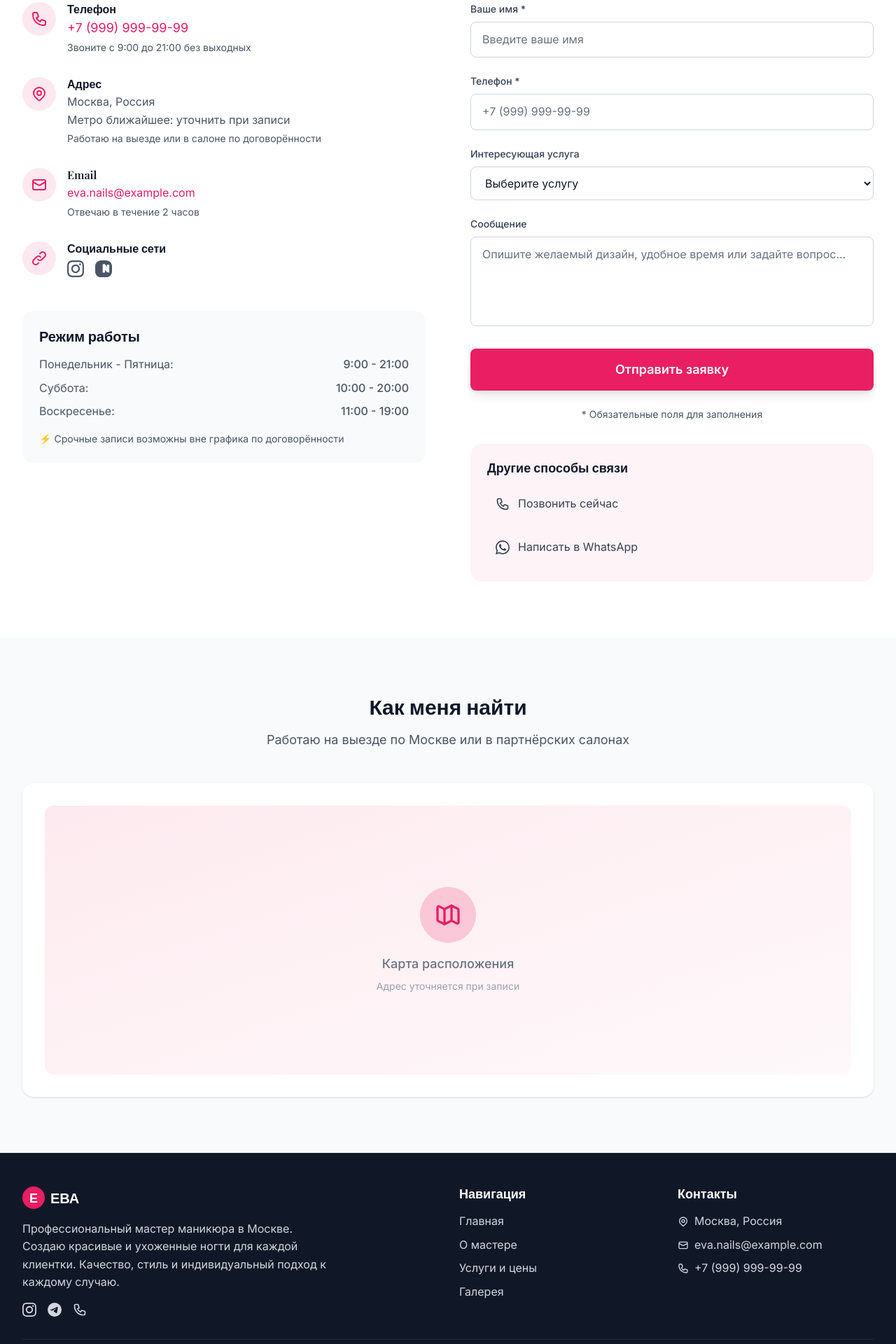
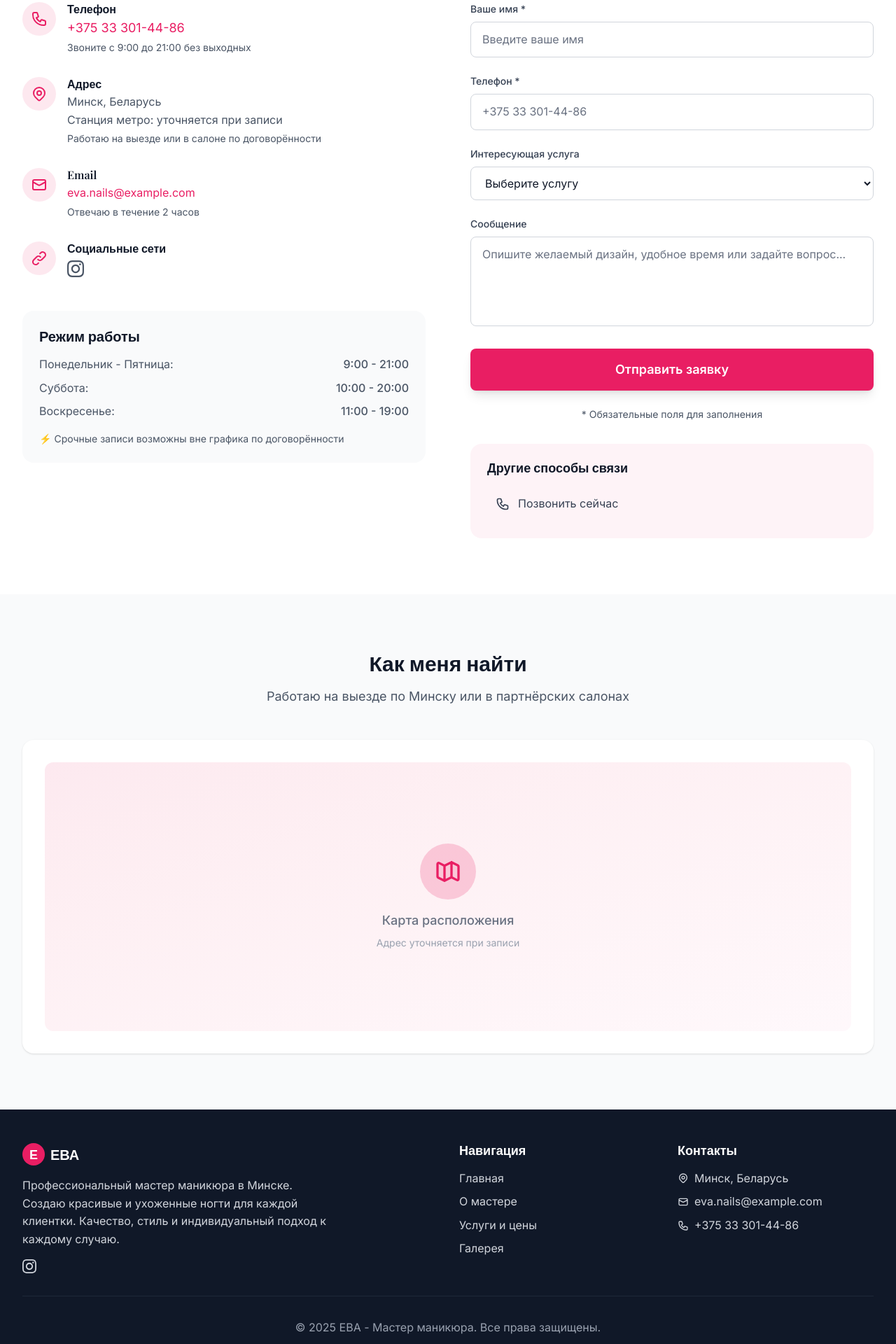
Before and after one commit to Froraut/eva-nails-website, a Next.js app: page /contacts in a window 1280 px wide. Shown: the part 480-2400 px from the top of the page at 70% size. Built offline with nearby package versions, Linux system fonts and the light colour scheme; a web font is replaced by a local one.

Commit message:
Apply Minsk content, Instagram link, BYN pricing (realistic homepage + services), phone +375333014486, SEO to Minsk

```diff
--- a/src/app/contacts/page.tsx
+++ b/src/app/contacts/page.tsx
@@ -65,8 +65,8 @@ export default function Contacts() {
                   </div>
                   <div>
                     <h3 className="font-semibold text-gray-900 mb-1">Телефон</h3>
-                    <a href="tel:+79999999999" className="text-primary hover:text-primary-dark text-lg">
-                      +7 (999) 999-99-99
+                    <a href="tel:+375333014486" className="text-primary hover:text-primary-dark text-lg">
+                      +375 33 301-44-86
                     </a>
                     <p className="text-gray-600 text-sm mt-1">
                       Звоните с 9:00 до 21:00 без выходных
@@ -85,8 +85,8 @@ export default function Contacts() {
                   <div>
                     <h3 className="font-semibold text-gray-900 mb-1">Адрес</h3>
                     <p className="text-gray-600">
-                      Москва, Россия<br />
-                      Метро ближайшее: уточнить при записи
+                      Минск, Беларусь<br />
+                      Станция метро: уточняется при записи
                     </p>
                     <p className="text-gray-600 text-sm mt-1">
                       Работаю на выезде или в салоне по договорённости
@@ -122,16 +122,10 @@ export default function Contacts() {
                   <div>
                     <h3 className="font-semibold text-gray-900 mb-1">Социальные сети</h3>
                     <div className="flex space-x-4 mt-2">
-                      <a href="https://instagram.com" className="text-gray-600 hover:text-primary transition-colors">
+                      <a href="https://www.instagram.com/_nogtepilka.minsk" className="text-gray-600 hover:text-primary transition-colors">
                         <span className="sr-only">Instagram</span>
                         <svg className="w-6 h-6" fill="currentColor" viewBox="0 0 24 24">
                           <path d="M12 2.163c3.204 0 3.584.012 4.85.07 3.252.148 4.771 1.691 4.919 4.919.058 1.265.069 1.645.069 4.849 0 3.205-.012 3.584-.069 4.849-.149 3.225-1.664 4.771-4.919 4.919-1.266.058-1.644.07-4.85.07-3.204 0-3.584-.012-4.849-.07-3.26-.149-4.771-1.699-4.919-4.92-.058-1.265-.07-1.644-.07-4.849 0-3.204.013-3.583.07-4.849.149-3.227 1.664-4.771 4.919-4.919 1.266-.057 1.645-.069 4.849-.069zm0-2.163c-3.259 0-3.667.014-4.947.072-4.358.2-6.78 2.618-6.98 6.98-.059 1.281-.073 1.689-.073 4.948 0 3.259.014 3.668.072 4.948.2 4.358 2.618 6.78 6.98 6.98 1.281.058 1.689.072 4.948.072 3.259 0 3.668-.014 4.948-.072 4.354-.2 6.782-2.618 6.979-6.98.059-1.28.073-1.689.073-4.948 0-3.259-.014-3.667-.072-4.947-.196-4.354-2.617-6.78-6.979-6.98-1.281-.059-1.69-.073-4.949-.073zm0 5.838c-3.403 0-6.162 2.759-6.162 6.162s2.759 6.163 6.162 6.163 6.162-2.759 6.162-6.163c0-3.403-2.759-6.162-6.162-6.162zm0 10.162c-2.209 0-4-1.79-4-4 0-2.209 1.791-4 4-4s4 1.791 4 4c0 2.21-1.791 4-4 4zm6.406-11.845c-.796 0-1.441.645-1.441 1.44s.645 1.44 1.441 1.44c.795 0 1.439-.645 1.439-1.44s-.644-1.44-1.439-1.44z"/>
-                        </svg>
-                      </a>
-                      <a href="https://vk.com" className="text-gray-600 hover:text-primary transition-colors">
-                        <span className="sr-only">VK</span>
-                        <svg className="w-6 h-6" fill="currentColor" viewBox="0 0 24 24">
-                          <path d="M15.684 0H8.316C3.703 0 0 3.703 0 8.316v7.368C0 20.297 3.703 24 8.316 24h7.368C20.297 24 24 20.297 24 15.684V8.316C24 3.703 20.297 0 15.684 0zm3.692 17.123h-2.058c-.169 0-.338-.053-.421-.158l-2.861-3.697v3.421c0 .434-.35.784-.784.784h-1.789c-.434 0-.784-.35-.784-.784V6.077c0-.434.35-.784.784-.784h2.058c.169 0 .338.053.421.158l2.861 3.697V6.727c0-.434.35-.784.784-.784h1.789c.434 0 .784.35.784.784v10.612c0 .434-.35.784-.784.784z"/>
                         </svg>
                       </a>
                     </div>
@@ -199,7 +193,7 @@ export default function Contacts() {
                     onChange={handleChange}
                     required
                     className="w-full px-4 py-3 border border-gray-300 rounded-lg focus:ring-2 focus:ring-primary focus:border-transparent transition-colors text-gray-900 placeholder:text-gray-500"
-                    placeholder="+7 (999) 999-99-99"
+                    placeholder="+375 33 301-44-86"
                   />
                 </div>
 
@@ -259,7 +253,7 @@ export default function Contacts() {
                 </h3>
                 <div className="space-y-3">
                   <a
-                    href="tel:+79999999999"
+                    href="tel:+375333014486"
                     className="flex items-center space-x-3 text-gray-700 hover:text-primary transition-colors p-3 rounded-lg hover:bg-white"
                   >
                     <svg className="w-5 h-5" fill="none" stroke="currentColor" viewBox="0 0 24 24">
@@ -267,15 +261,7 @@ export default function Contacts() {
                     </svg>
                     <span>Позвонить сейчас</span>
                   </a>
-                  <a
-                    href="https://wa.me/79999999999"
-                    className="flex items-center space-x-3 text-gray-700 hover:text-primary transition-colors p-3 rounded-lg hover:bg-white"
-                  >
-                    <svg className="w-5 h-5" fill="currentColor" viewBox="0 0 24 24">
-                      <path d="M17.472 14.382c-.297-.149-1.758-.867-2.03-.967-.273-.099-.471-.148-.67.15-.197.297-.767.966-.94 1.164-.173.199-.347.223-.644.075-.297-.15-1.255-.463-2.39-1.475-.883-.788-1.48-1.761-1.653-2.059-.173-.297-.018-.458.13-.606.134-.133.298-.347.446-.52.149-.174.198-.298.298-.497.099-.198.05-.371-.025-.52-.075-.149-.669-1.612-.916-2.207-.242-.579-.487-.5-.669-.51-.173-.008-.371-.01-.57-.01-.198 0-.52.074-.792.372-.272.297-1.04 1.016-1.04 2.479 0 1.462 1.065 2.875 1.213 3.074.149.198 2.096 3.2 5.077 4.487.709.306 1.262.489 1.694.625.712.227 1.36.195 1.871.118.571-.085 1.758-.719 2.006-1.413.248-.694.248-1.289.173-1.413-.074-.124-.272-.198-.57-.347m-5.421 7.403h-.004a9.87 9.87 0 01-5.031-1.378l-.361-.214-3.741.982.998-3.648-.235-.374a9.86 9.86 0 01-1.51-5.26c.001-5.45 4.436-9.884 9.888-9.884 2.64 0 5.122 1.03 6.988 2.898a9.825 9.825 0 012.893 6.994c-.003 5.45-4.437 9.884-9.885 9.884m8.413-18.297A11.815 11.815 0 0012.05 0C5.495 0 .16 5.335.157 11.892c0 2.096.547 4.142 1.588 5.945L.057 24l6.305-1.654a11.882 11.882 0 005.683 1.448h.005c6.554 0 11.890-5.335 11.893-11.893A11.821 11.821 0 0020.465 3.516"/>
-                    </svg>
-                    <span>Написать в WhatsApp</span>
-                  </a>
+
                 </div>
               </div>
             </div>
@@ -291,7 +277,7 @@ export default function Contacts() {
               Как меня найти
             </h2>
             <p className="text-lg text-gray-600">
-              Работаю на выезде по Москве или в партнёрских салонах
+              Работаю на выезде по Минску или в партнёрских салонах
             </p>
           </div>
 
--- a/src/app/gallery/page.tsx
+++ b/src/app/gallery/page.tsx
@@ -230,7 +230,7 @@ export default function Gallery() {
               Записаться на дизайн
             </Link>
             <a
-              href="tel:+79999999999"
+              href="tel:+375333014486"
               className="border-2 border-white text-white px-8 py-4 rounded-full hover:bg-white hover:text-primary transition-colors duration-200 font-semibold text-base sm:text-lg w-full sm:w-auto"
             >
               Обсудить дизайн
--- a/src/app/layout.tsx
+++ b/src/app/layout.tsx
@@ -13,13 +13,13 @@ const playfair = Playfair_Display({
 });
 
 export const metadata: Metadata = {
-  title: "ЕВА - Профессиональный мастер маникюра в Москве",
-  description: "Профессиональный маникюр и педикюр в Москве. Качественное покрытие гель-лаком, дизайн ногтей, наращивание. Опытный мастер, индивидуальный подход.",
-  keywords: ["маникюр Москва", "педикюр", "гель-лак", "дизайн ногтей", "мастер маникюра", "ногтевой сервис"],
+  title: "ЕВА - Профессиональный мастер маникюра в Минске",
+  description: "Профессиональный маникюр и педикюр в Минске. Качественное покрытие гель-лаком, дизайн ногтей, наращивание. Опытный мастер, индивидуальный подход.",
+  keywords: ["маникюр Минск", "педикюр", "гель-лак", "дизайн ногтей", "мастер маникюра", "ногтевой сервис"],
   authors: [{ name: "Ева" }],
   openGraph: {
     title: "ЕВА - Мастер маникюра",
-    description: "Профессиональный маникюр и педикюр в Москве",
+    description: "Профессиональный маникюр и педикюр в Минске",
     type: "website",
   },
 };
--- a/src/components/Footer.tsx
+++ b/src/components/Footer.tsx
@@ -14,25 +14,16 @@ export default function Footer() {
               <span className="font-serif text-xl font-bold">ЕВА</span>
             </div>
             <p className="text-gray-300 mb-4 max-w-md">
-              Профессиональный мастер маникюра в Москве. Создаю красивые и ухоженные ногти для каждой клиентки.
+              Профессиональный мастер маникюра в Минске. Создаю красивые и ухоженные ногти для каждой клиентки.
               Качество, стиль и индивидуальный подход к каждому случаю.
             </p>
             <div className="flex space-x-4 mt-6 md:mt-0">
-              <a href="https://instagram.com" className="text-gray-300 hover:text-primary transition-colors" aria-label="Instagram">
+              <a href="https://www.instagram.com/_nogtepilka.minsk" className="text-gray-300 hover:text-primary transition-colors" aria-label="Instagram">
                 <svg className="w-5 h-5" fill="currentColor" viewBox="0 0 24 24">
                   <path d="M12 2.163c3.204 0 3.584.012 4.85.07 3.252.148 4.771 1.691 4.919 4.919.058 1.265.069 1.645.069 4.849 0 3.205-.012 3.584-.069 4.849-.149 3.225-1.664 4.771-4.919 4.919-1.266.058-1.644.07-4.85.07-3.204 0-3.584-.012-4.849-.07-3.26-.149-4.771-1.699-4.919-4.92-.058-1.265-.07-1.644-.07-4.849 0-3.204.013-3.583.07-4.849.149-3.227 1.664-4.771 4.919-4.919 1.266-.057 1.645-.069 4.849-.069zm0-2.163c-3.259 0-3.667.014-4.947.072-4.358.2-6.78 2.618-6.98 6.98-.059 1.281-.073 1.689-.073 4.948 0 3.259.014 3.668.072 4.948.2 4.358 2.618 6.78 6.98 6.98 1.281.058 1.689.072 4.948.072 3.259 0 3.668-.014 4.948-.072 4.354-.2 6.782-2.618 6.979-6.98.059-1.28.073-1.689.073-4.948 0-3.259-.014-3.667-.072-4.947-.196-4.354-2.617-6.78-6.979-6.98-1.281-.059-1.69-.073-4.949-.073zm0 5.838c-3.403 0-6.162 2.759-6.162 6.162s2.759 6.163 6.162 6.163 6.162-2.759 6.162-6.163c0-3.403-2.759-6.162-6.162-6.162zm0 10.162c-2.209 0-4-1.79-4-4 0-2.209 1.791-4 4-4s4 1.791 4 4c0 2.21-1.791 4-4 4zm6.406-11.845c-.796 0-1.441.645-1.441 1.44s.645 1.44 1.441 1.44c.795 0 1.439-.645 1.439-1.44s-.644-1.44-1.439-1.44z"/>
                 </svg>
               </a>
-              <a href="https://t.me" className="text-gray-300 hover:text-primary transition-colors" aria-label="Telegram">
-                <svg className="w-5 h-5" fill="currentColor" viewBox="0 0 24 24">
-                  <path d="M11.944 0A12 12 0 0 0 0 12a12 12 0 0 0 12 12 12 12 0 0 0 12-12A12 12 0 0 0 12 0a12 12 0 0 0-.056 0zm4.962 7.224c.1-.002.321.023.465.14a.506.506 0 0 1 .171.325c.016.093.036.306.02.472-.18 1.898-.962 6.502-1.36 8.627-.168.9-.499 1.201-.82 1.23-.696.065-1.225-.46-1.9-.902-1.056-.693-1.653-1.124-2.678-1.8-1.185-.78-.417-1.21.258-1.91.177-.184 3.247-2.977 3.307-3.23.007-.032.014-.15-.056-.212s-.174-.041-.249-.024c-.106.024-1.793 1.14-5.061 3.345-.48.33-.913.49-1.302.48-.428-.008-1.252-.241-1.865-.44-.752-.245-1.349-.374-1.297-.789.027-.216.325-.437.893-.663 3.498-1.524 5.83-2.529 6.998-3.014 3.332-1.386 4.025-1.627 4.476-1.635z"/>
-                </svg>
-              </a>
-              <a href="tel:+79999999999" className="text-gray-300 hover:text-primary transition-colors" aria-label="Phone">
-                <svg className="w-5 h-5" fill="none" stroke="currentColor" viewBox="0 0 24 24">
-                  <path strokeLinecap="round" strokeLinejoin="round" strokeWidth={2} d="M3 5a2 2 0 012-2h3.28a1 1 0 01.948.684l1.498 4.493a1 1 0 01-.502 1.21l-2.257 1.13a11.042 11.042 0 005.516 5.516l1.13-2.257a1 1 0 011.21-.502l4.493 1.498a1 1 0 01.684.949V19a2 2 0 01-2 2h-1C9.716 21 3 14.284 3 6V5z" />
-                </svg>
-              </a>
+
             </div>
           </div>
 
@@ -56,7 +47,7 @@ export default function Footer() {
                   <path strokeLinecap="round" strokeLinejoin="round" strokeWidth={2} d="M17.657 16.657L13.414 20.9a1.998 1.998 0 01-2.827 0l-4.244-4.243a8 8 0 1111.314 0z" />
                   <path strokeLinecap="round" strokeLinejoin="round" strokeWidth={2} d="M15 11a3 3 0 11-6 0 3 3 0 016 0z" />
                 </svg>
-                <span>Москва, Россия</span>
+                <span>Минск, Беларусь</span>
               </li>
               <li className="flex items-center space-x-2">
                 <svg className="w-4 h-4" fill="none" stroke="currentColor" viewBox="0 0 24 24">
@@ -68,7 +59,7 @@ export default function Footer() {
                 <svg className="w-4 h-4" fill="none" stroke="currentColor" viewBox="0 0 24 24">
                   <path strokeLinecap="round" strokeLinejoin="round" strokeWidth={2} d="M3 5a2 2 0 012-2h3.28a1 1 0 01.948.684l1.498 4.493a1 1 0 01-.502 1.21l-2.257 1.13a11.042 11.042 0 005.516 5.516l1.13-2.257a1 1 0 011.21-.502l4.493 1.498a1 1 0 01.684.949V19a2 2 0 01-2 2h-1C9.716 21 3 14.284 3 6V5z" />
                 </svg>
-                <span>+7 (999) 999-99-99</span>
+                <span>+375 33 301-44-86</span>
               </li>
             </ul>
           </div>
```
Also changed, not shown: src/app/about/page.tsx (+4 -4 lines), src/app/page.tsx (+4 -4 lines), src/app/services/page.tsx (+20 -20 lines).
